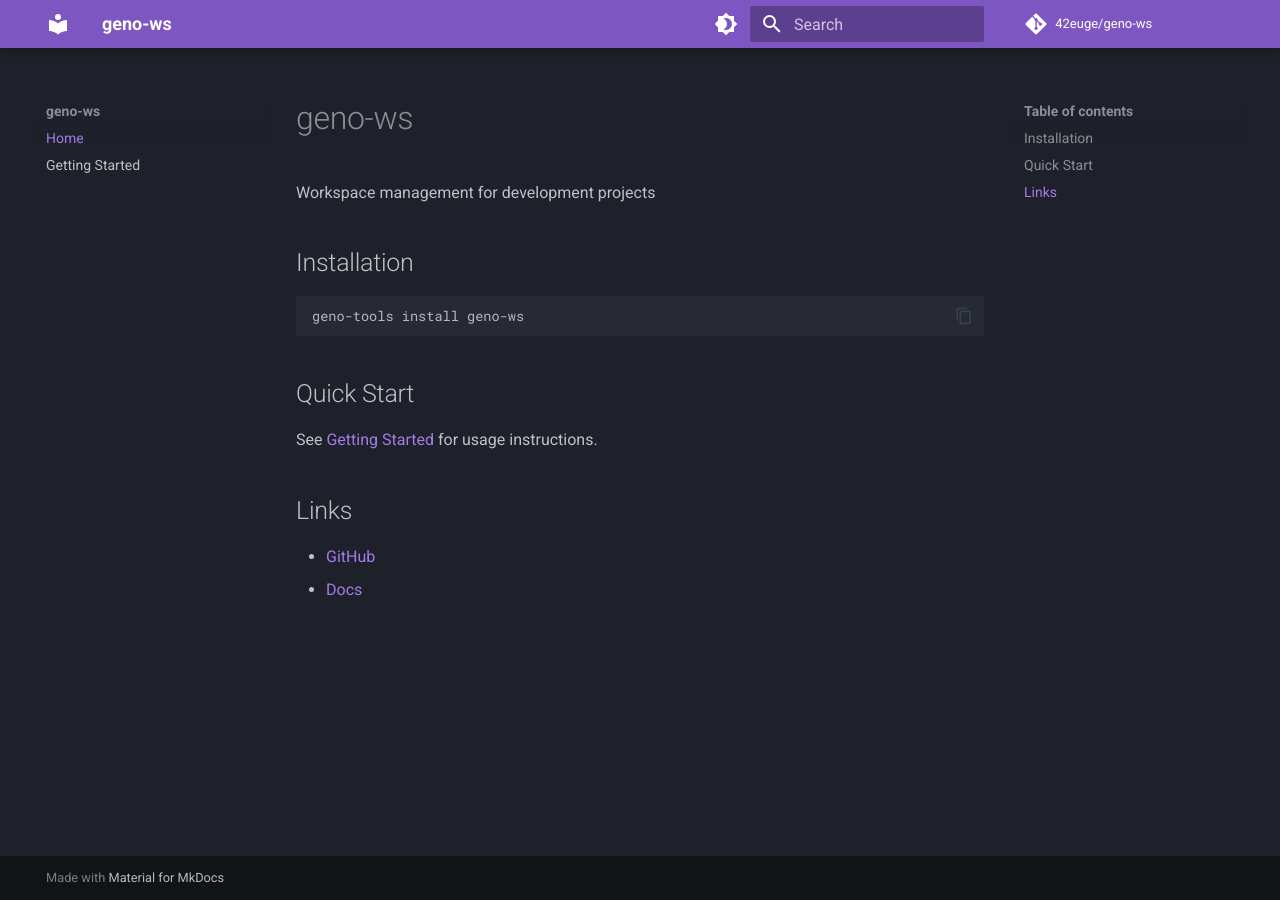
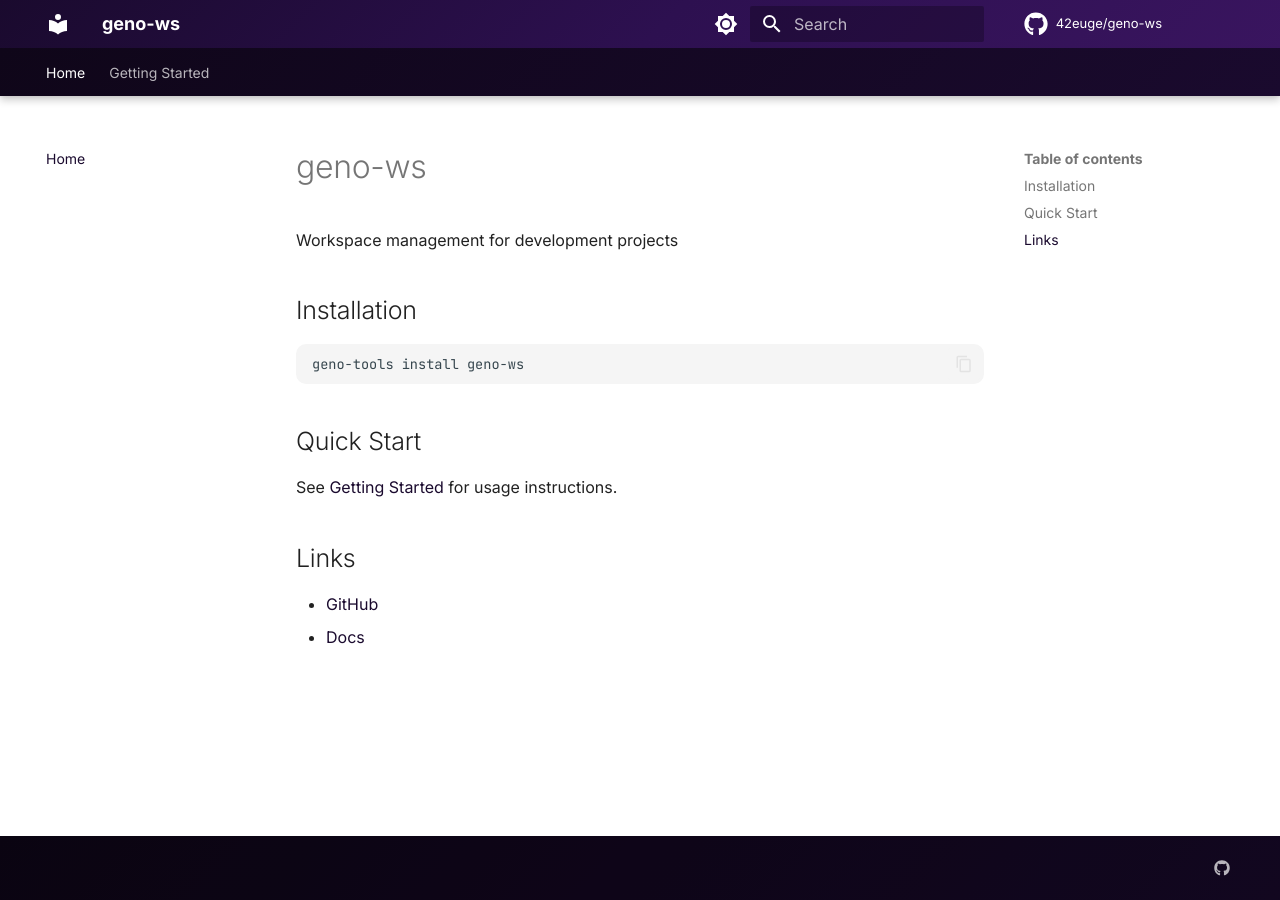
Before and after one commit to 42euge/geno-ws, an MkDocs documentation site: the page built from docs/index.md, in a window 1280 px wide. Built offline with MkDocs 1.6.1 and Material for MkDocs 9.7.7, drawn with Linux system fonts in a browser that asks for light colours; comment, search, counter and statistics services are not loaded.

Commit message:
Apply geno ecosystem theme (deep purple + orange)

```diff
--- /dev/null
+++ b/docs/stylesheets/extra.css
@@ -0,0 +1,88 @@
+/* ── geno ecosystem theme: deep purple + orange ── */
+
+:root {
+  --md-primary-fg-color: #1a0a2e;
+  --md-primary-fg-color--light: #2d1b4e;
+  --md-primary-fg-color--dark: #0f0619;
+  --md-primary-bg-color: #fff;
+  --md-primary-bg-color--light: #ffffffb3;
+  --md-accent-fg-color: #e8650a;
+  --md-accent-fg-color--transparent: #e8650a1a;
+}
+
+[data-md-color-scheme="slate"] {
+  --md-primary-fg-color: #1a0a2e;
+  --md-primary-fg-color--light: #2d1b4e;
+  --md-primary-fg-color--dark: #0f0619;
+  --md-primary-bg-color: #e8e0f0;
+  --md-primary-bg-color--light: #e8e0f0b3;
+  --md-accent-fg-color: #f0923a;
+  --md-accent-fg-color--transparent: #f0923a1a;
+  --md-default-bg-color: #0e0b14;
+  --md-default-bg-color--light: #161120;
+  --md-default-bg-color--lighter: #1e1830;
+  --md-default-bg-color--lightest: #2a2240;
+  --md-default-fg-color: #e0dce6;
+  --md-default-fg-color--light: #b8b0c8;
+  --md-default-fg-color--lighter: #8a7fa0;
+  --md-default-fg-color--lightest: #5c5470;
+  --md-code-bg-color: #16112080;
+  --md-code-fg-color: #e0dce6;
+  --md-typeset-color: #e0dce6;
+  --md-typeset-a-color: #f0923a;
+  --md-footer-bg-color: #0a0710;
+  --md-footer-bg-color--dark: #060410;
+}
+
+.md-header {
+  background: linear-gradient(135deg, #1a0a2e 0%, #2d1050 50%, #3a1560 100%);
+}
+
+.md-tabs {
+  background: linear-gradient(135deg, #0f0619 0%, #1a0a2e 100%);
+}
+
+.md-tabs__link--active,
+.md-tabs__link:hover {
+  color: #f0923a !important;
+}
+
+.md-typeset code {
+  border-radius: 0.3rem;
+}
+
+.md-typeset pre > code {
+  border-radius: 0.5rem;
+}
+
+[data-md-color-scheme="slate"] .highlight code {
+  border: 1px solid #2d1b4e40;
+}
+
+.md-typeset .admonition.tip,
+.md-typeset details.tip {
+  border-color: #e8650a;
+}
+
+.md-typeset .tip > .admonition-title,
+.md-typeset .tip > summary {
+  background-color: #e8650a15;
+}
+
+.md-typeset table:not([class]) th {
+  background: linear-gradient(135deg, #1a0a2e, #2d1050);
+  color: #fff;
+}
+
+[data-md-color-scheme="slate"] .md-typeset table:not([class]) th {
+  background: linear-gradient(135deg, #2d1b4e, #3a1560);
+}
+
+.md-footer {
+  background: linear-gradient(135deg, #0f0619, #1a0a2e);
+}
+
+[data-md-color-scheme="slate"] ::-webkit-scrollbar { width: 8px; }
+[data-md-color-scheme="slate"] ::-webkit-scrollbar-track { background: #0e0b14; }
+[data-md-color-scheme="slate"] ::-webkit-scrollbar-thumb { background: #2d1b4e; border-radius: 4px; }
+[data-md-color-scheme="slate"] ::-webkit-scrollbar-thumb:hover { background: #3a1560; }
--- a/mkdocs.yml
+++ b/mkdocs.yml
@@ -7,32 +7,60 @@
 theme:
   name: material
   palette:
-    - scheme: slate
-      primary: deep purple
-      accent: amber
+    - media: "(prefers-color-scheme: light)"
+      scheme: default
+      primary: custom
+      accent: custom
+      toggle:
+        icon: material/brightness-7
+        name: Switch to dark mode
+    - media: "(prefers-color-scheme: dark)"
+      scheme: slate
+      primary: custom
+      accent: custom
       toggle:
         icon: material/brightness-4
         name: Switch to light mode
-    - scheme: default
-      primary: deep purple
-      accent: amber
-      toggle:
-        icon: material/brightness-7
-        name: Switch to dark mode
+  font:
+    text: Inter
+    code: JetBrains Mono
+  icon:
+    repo: fontawesome/brands/github
   features:
-    - navigation.instant
+    - navigation.tabs
+    - navigation.tabs.sticky
     - navigation.sections
+    - navigation.top
     - content.code.copy
+    - content.code.annotate
+    - search.highlight
+    - search.suggest
+    - toc.follow
 
 nav:
   - Home: index.md
   - Getting Started: getting-started.md
 
+extra_css:
+  - stylesheets/extra.css
+
 markdown_extensions:
   - admonition
-  - pymdownx.highlight
+  - pymdownx.details
   - pymdownx.superfences
+  - pymdownx.highlight:
+      anchor_linenums: true
+  - pymdownx.inlinehilite
   - pymdownx.tabbed:
       alternate_style: true
+  - attr_list
+  - md_in_html
+  - def_list
   - toc:
       permalink: true
+
+extra:
+  social:
+    - icon: fontawesome/brands/github
+      link: https://github.com/42euge
+  generator: false
```
